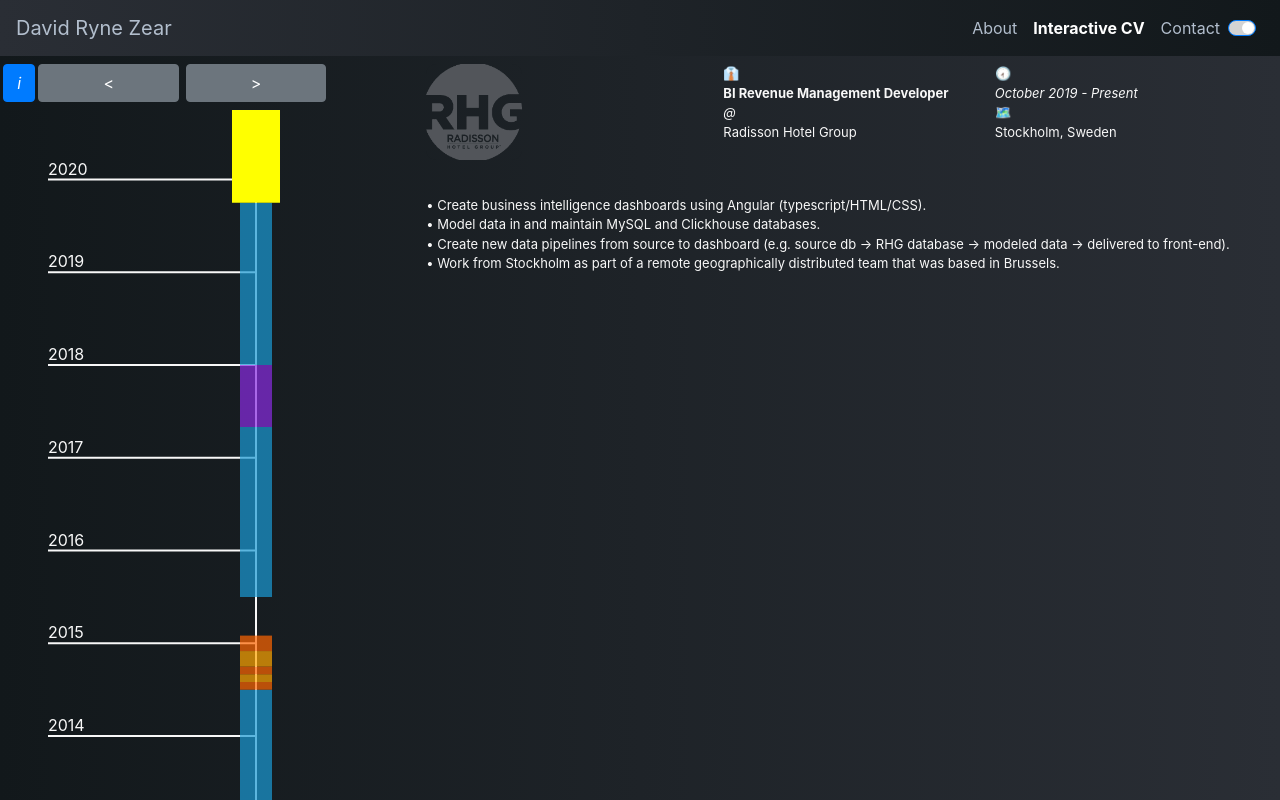
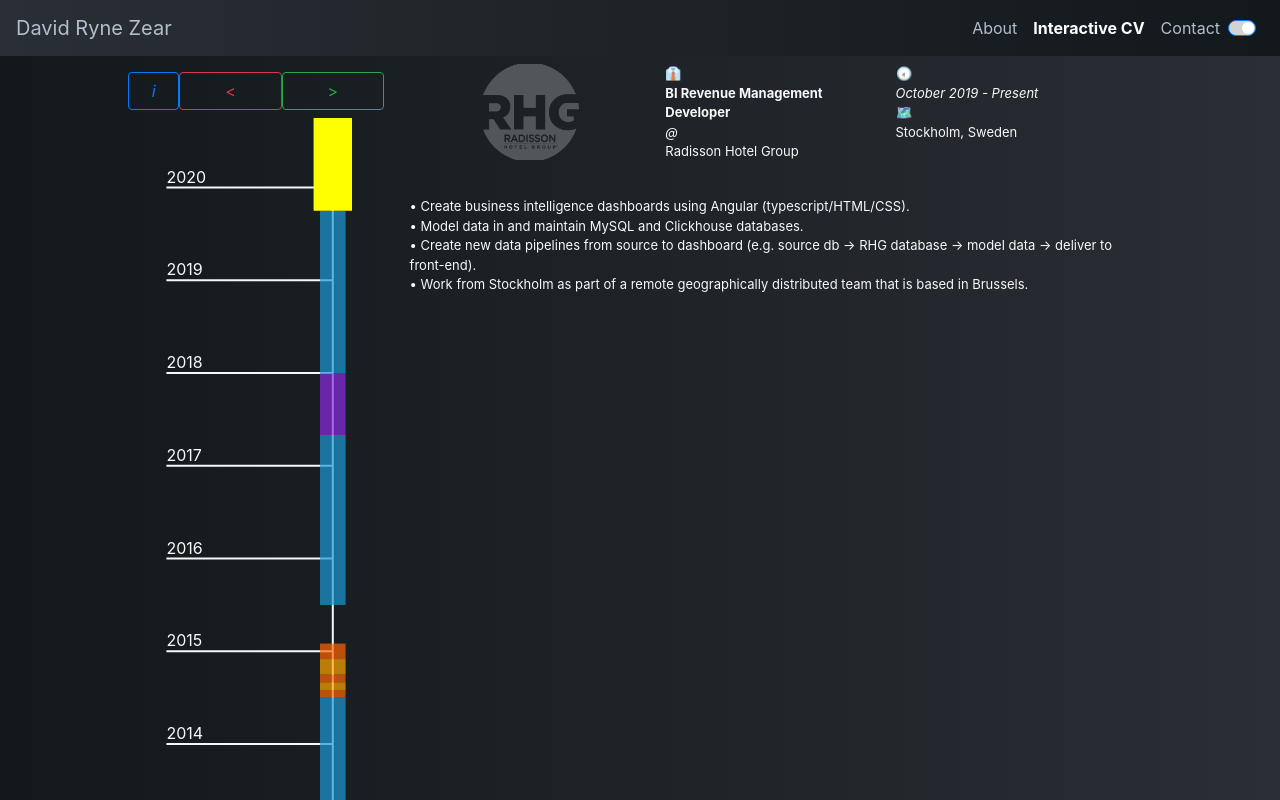
Before and after one commit to drzear/drz-home, a React (Create React App) app: page /cv in a window 1280 px wide. Shown: the top 800 px of the page. Built offline with nearby package versions, Linux system fonts and the light colour scheme.

Commit message:
:zap: cv/about responsive formatting

```diff
--- a/src/Components/Pages/About/About.tsx
+++ b/src/Components/Pages/About/About.tsx
@@ -1,11 +1,12 @@
 import React from "react";
+import { Container } from "react-bootstrap";
 import "./About.css";
 
 class About extends React.Component {
     render() {
         return (
             <>
-                <div className="about-div">
+                <Container className="about-div">
                     {/* <h1>About</h1> */}
                     <p className="about-para">
                         <br />
@@ -75,7 +76,7 @@
                         games, and learn new things (right now I'm learning
                         react.js).
                     </p>
-                </div>
+                </Container>
             </>
         );
     }
--- a/src/Components/Pages/CV/CV.css
+++ b/src/Components/Pages/CV/CV.css
@@ -1,9 +1,10 @@
 .cv-container {
     animation: pageEntrance 700ms ease-out;
+    margin-top: 1vh;
 }
 .timeline-div {
     /* background: red; */
-    width: 33.3%;
+    width: 30vw;
     position: absolute;
 }
 .timeline-year-text {
@@ -15,16 +16,15 @@
 }
 .info-div {
     position: fixed;
-    width: 66.7%;
+    width: 70vw;
     height: 100%;
     right: 0;
-    margin-top: 1vh;
     /* background: gray; */
 }
 .map-div {
     position: fixed;
     height: 25%;
-    width: 66.7%;
+    width: 70vw;
     right: 0;
     bottom: 0;
     /* background: yellow; */
@@ -37,6 +37,8 @@
 .text-div {
     display: flex;
     padding-bottom: 2vh;
+    padding-left: 2vw;
+    padding-right: 1vw;
 }
 .top-3-div {
     width: 33.3%;
@@ -50,6 +52,7 @@
 }
 .logo-div {
     max-height: 12vh;
+    text-align: center;
 }
 .logo {
     max-width: 100%;
@@ -105,3 +108,31 @@
     opacity: 0;
     transition: opacity 500ms ease-in;
 }
+@media only screen and (min-width: 900px) {
+    .timeline-div {
+        left: 10vw;
+        width: 20vw;
+    }
+    .info-div {
+        right: 10vw;
+        width: 60vw;
+    }
+    .map-div {
+        right: 10vw;
+        width: 60vw;
+    }
+}
+@media only screen and (min-width: 1600px) {
+    .timeline-div {
+        left: 20vw;
+        width: 15vw;
+    }
+    .info-div {
+        right: 20vw;
+        width: 45vw;
+    }
+    .map-div {
+        right: 20vw;
+        width: 45vw;
+    }
+}
--- a/src/Components/Pages/CV/CV.tsx
+++ b/src/Components/Pages/CV/CV.tsx
@@ -5,12 +5,8 @@
 import ReactEcharts from "echarts-for-react";
 import echarts from "echarts";
 import world from "../../../Images/world_echarts_big.json";
-import Button from "react-bootstrap/Button";
-import OverlayTrigger from "react-bootstrap/OverlayTrigger";
-import Tooltip from "react-bootstrap/Tooltip";
+import { Button, OverlayTrigger, Row, Tooltip } from "react-bootstrap";
 import { SwitchTransition, CSSTransition } from "react-transition-group";
-// var ReactCSSTransitionGroup = require("react-transition-group");
-// import * as ReactCSSTransitionGroup from "react-transition-group";
 
 const Line = (props) => {
     const widthMultiplier: number = props.svgWidth / 0.25 <= 700 ? 0.3 : 0.1;
@@ -255,7 +251,13 @@
 
 function CV() {
     // window resizing
-    const [width, setWidth] = useState(window.innerWidth);
+    const [svgWidth, setSvgWidth] = useState(
+        window.innerWidth >= 1600
+            ? window.innerWidth * 0.15
+            : window.innerWidth >= 900
+            ? window.innerWidth * 0.2
+            : window.innerWidth * 0.3
+    );
     const [height, setHeight] = useState(window.innerHeight);
     // handle swipe
     const [initialClientX, setInitialClientX] = useState(0);
@@ -265,7 +267,13 @@
     const [currentlyHovered, setCurrentlyHovered] = useState(cvData.length - 1);
     useEffect(() => {
         const handleResize = () => {
-            setWidth(window.innerWidth);
+            setSvgWidth(
+                window.innerWidth >= 1600
+                    ? window.innerWidth * 0.15
+                    : window.innerWidth >= 900
+                    ? window.innerWidth * 0.2
+                    : window.innerWidth * 0.3
+            );
             setHeight(window.innerHeight);
         };
         // next and back on timeline buttons
@@ -342,7 +350,6 @@
     };
     const yearMarkers: { year: number; position: number }[] = parseData();
     const svgHeight = 2 * height;
-    const svgWidth = 0.25 * width;
     const reverseCvData = [...cvData].reverse();
     return (
         <>
@@ -353,18 +360,18 @@
                 onTouchEnd={handleTouchEnd}
             >
                 <div className="timeline-div">
+                    <Row className="mx-0">
                         <OverlayTrigger
                             placement="right"
                             delay={{ show: 250, hide: 400 }}
                             overlay={renderTooltip}
                         >
                             <Button
+                                variant="outline-primary"
                                 style={{
-                                width: 0.1 * svgWidth,
+                                    flex: 1,
                                     marginTop: "1vh",
                                     marginBottom: "1vh",
-                                marginRight: 0.01 * svgWidth,
-                                marginLeft: 0.01 * svgWidth,
                                 }}
                             >
                                 <i>i</i>
@@ -372,28 +379,28 @@
                         </OverlayTrigger>
                         <Button
                             onClick={handleNextClick}
-                        variant="secondary"
+                            variant="outline-danger"
                             style={{
-                            width: 0.44 * svgWidth,
+                                flex: 3,
                                 marginTop: "1vh",
                                 marginBottom: "1vh",
-                            marginRight: 0.01 * svgWidth,
                             }}
                         >
                             {"<"}
                         </Button>
                         <Button
                             onClick={handleBackClick}
-                        variant="secondary"
+                            variant="outline-success"
                             style={{
-                            width: 0.44 * svgWidth,
+                                flex: 3,
+                                // width: 0.4 * svgWidth,
                                 marginTop: "1vh",
                                 marginBottom: "1vh",
-                            marginLeft: 0.01 * svgWidth,
                             }}
                         >
                             {">"}
                         </Button>
+                    </Row>
                     <svg height={svgHeight} width={svgWidth}>
                         <line
                             className="timeline-line"
--- a/src/Components/Pages/CV/cvData.tsx
+++ b/src/Components/Pages/CV/cvData.tsx
@@ -35,8 +35,8 @@
         description: [
             "• Create business intelligence dashboards using Angular (typescript/HTML/CSS).",
             "• Model data in and maintain MySQL and Clickhouse databases.",
-            "• Create new data pipelines from source to dashboard (e.g. source db -> RHG database -> modeled data -> delivered to front-end).",
-            "• Work from Stockholm as part of a remote geographically distributed team that was based in Brussels.",
+            "• Create new data pipelines from source to dashboard (e.g. source db -> RHG database -> model data -> deliver to front-end).",
+            "• Work from Stockholm as part of a remote geographically distributed team that is based in Brussels.",
         ],
         image: "rhg.png",
         markedCities: [
--- a/src/Components/Pages/Contact/Contact.css
+++ b/src/Components/Pages/Contact/Contact.css
@@ -0,0 +1,4 @@
+.contact-container {
+    animation: pageEntrance 700ms ease-out;
+    color: var(--text);
+}
--- a/src/Components/Pages/Contact/Contact.tsx
+++ b/src/Components/Pages/Contact/Contact.tsx
@@ -1,13 +1,16 @@
 import React from "react";
+import { Container, Row } from "react-bootstrap";
 import "./Contact.css";
 
-class Contact extends React.Component {
-    render() {
-        return (
-            <>
-                <div>Contact</div>
-            </>
-        );
-    }
+function Contact() {
+    return (
+        <>
+            <Container className="contact-container">
+                <Row>Linkedin</Row>
+                <Row>Github</Row>
+            </Container>
+        </>
+    );
 }
+
 export default Contact;
```
Lines whose indentation alone changed are shown as unchanged.
